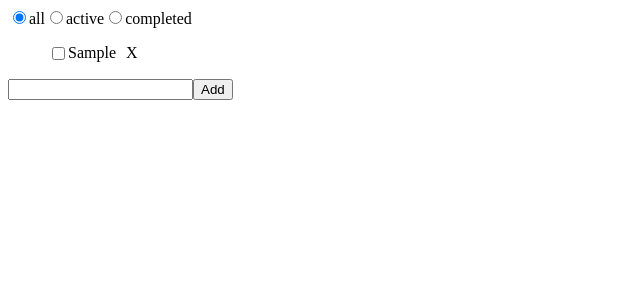
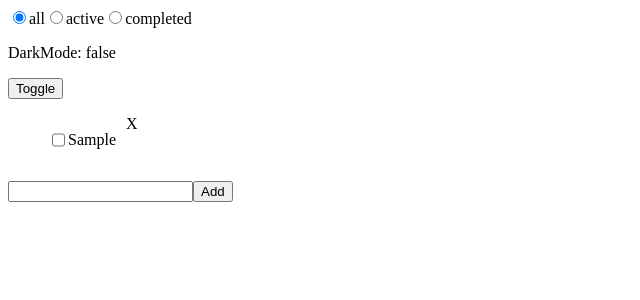
Before and after one commit to broship0821/react-todo, a React (Create React App) app: page / in a window 1280 px wide. Both pictures are taken after typing "Sample" into the empty fields and a click on the button "Add". Shown: the top 300 px of the page, without its empty margins (0-640 px from the left). Built offline with nearby package versions, Linux system fonts and the light colour scheme.

Commit message:
dark mode

```diff
--- a/src/List.jsx
+++ b/src/List.jsx
@@ -1,8 +1,11 @@
-import { useEffect, useState } from "react";
+import { useContext, useState } from "react";
 import TodoHeader from "./components/TodoHeader";
+import TodoLi from "./components/TodoLi";
+import AddTodoBtn from "./components/AddTodoBtn";
+import { DarkModeProvider } from "./context/DarkModeContext";
 /**
  * 컴포넌트화 해보기
- * 다크모드 지원
+ * 다크모드 지원 -> DarkModeProvider 랑 context랑 같은곳에서 사용하면 안됨
  * 로컬스토리지에 저장
  * @returns
  */
@@ -10,30 +13,9 @@ export default function List() {
   const [todo, setTodo] = useState("");
   const [todos, setTodos] = useState([]);
   const [display, setDisplay] = useState("all");
-  const onChange = (e) => {
-    setTodo(e.target.value);
-  };
-  const onClick = () => {
-    setTodos((prev) => [...prev, { name: todo, checked: false }]);
-    setTodo("");
-  };
-  const onDelete = (idx) => {
-    setTodos((prev) => prev.filter((item, index) => index !== idx));
-  };
-  const onChangeCheckbox = (idx) => {
-    setTodos((prev) =>
-      prev.map((item, index) => {
-        if (index === idx)
-          return {
-            ...item,
-            checked: !item.checked,
-          };
-        return item;
-      })
-    );
-  };
+
   return (
-    <div>
+    <DarkModeProvider>
       <TodoHeader display={display} setDisplay={setDisplay} />
       <ul>
         {(display === "all"
@@ -42,21 +24,10 @@ export default function List() {
               display === "completed" ? item.checked : !item.checked
             )
         ).map((oneTodo, idx) => (
-          <li key={idx} style={{ display: "flex" }}>
-            <input
-              type="checkbox"
-              checked={oneTodo.checked}
-              onChange={() => onChangeCheckbox(idx)}
-            />{" "}
-            {oneTodo.name}
-            <span style={{ paddingLeft: "10px" }} onClick={() => onDelete(idx)}>
-              X
-            </span>
-          </li>
+          <TodoLi key={idx} oneTodo={oneTodo} idx={idx} setTodos={setTodos} />
         ))}
       </ul>
-      <input type="text" value={todo} onChange={onChange} />
-      <button onClick={onClick}>Add</button>
-    </div>
+      <AddTodoBtn todo={todo} setTodo={setTodo} setTodos={setTodos} />
+    </DarkModeProvider>
   );
 }
--- /dev/null
+++ b/src/components/AddTodoBtn.jsx
@@ -0,0 +1,15 @@
+export default function AddTodoBtn({ todo, setTodo, setTodos }) {
+  const onChange = (e) => {
+    setTodo(e.target.value);
+  };
+  const onClick = () => {
+    setTodos((prev) => [...prev, { name: todo, checked: false }]);
+    setTodo("");
+  };
+  return (
+    <>
+      <input type="text" value={todo} onChange={onChange} />
+      <button onClick={onClick}>Add</button>
+    </>
+  );
+}
--- a/src/components/TodoHeader.jsx
+++ b/src/components/TodoHeader.jsx
@@ -1,6 +1,9 @@
+import { useContext } from "react";
 import InputRadio from "./InputRadio";
+import { DarkModeContext } from "../context/DarkModeContext";
 
 export default function TodoHeader({ display, setDisplay }) {
+  const { darkMode, toggleDarkMode } = useContext(DarkModeContext);
   const onChangeRadio = (e) => {
     setDisplay(e.target.value);
   };
@@ -13,6 +16,10 @@ export default function TodoHeader({ display, setDisplay }) {
         display={display}
         onChange={onChangeRadio}
       />
+      <p>
+        DarkMode: <span>{darkMode.toString()}</span>
+      </p>
+      <button onClick={() => toggleDarkMode()}>Toggle</button>
     </div>
   );
 }
--- /dev/null
+++ b/src/components/TodoLi.jsx
@@ -0,0 +1,38 @@
+import { useContext } from "react";
+import { DarkModeContext } from "../context/DarkModeContext";
+
+export default function TodoLi({ oneTodo, idx, setTodos }) {
+  const { darkMode } = useContext(DarkModeContext);
+  const onChangeCheckbox = (idx) => {
+    setTodos((prev) =>
+      prev.map((item, index) => {
+        if (index === idx)
+          return {
+            ...item,
+            checked: !item.checked,
+          };
+        return item;
+      })
+    );
+  };
+
+  const onDelete = (idx) => {
+    setTodos((prev) => prev.filter((item, index) => index !== idx));
+  };
+
+  return (
+    <li style={{ display: "flex" }}>
+      <input
+        type="checkbox"
+        checked={oneTodo.checked}
+        onChange={() => onChangeCheckbox(idx)}
+      />{" "}
+      <p style={darkMode ? { backgroundColor: "black", color: "white" } : {}}>
+        {oneTodo.name}
+      </p>
+      <span style={{ paddingLeft: "10px" }} onClick={() => onDelete(idx)}>
+        X
+      </span>
+    </li>
+  );
+}
--- /dev/null
+++ b/src/context/DarkModeContext.jsx
@@ -0,0 +1,13 @@
+import { createContext, useState } from "react";
+
+export const DarkModeContext = createContext();
+
+export function DarkModeProvider({ children }) {
+  const [darkMode, setDarkMode] = useState(false);
+  const toggleDarkMode = () => setDarkMode((mode) => !mode);
+  return (
+    <DarkModeContext.Provider value={{ darkMode, toggleDarkMode }}>
+      {children}
+    </DarkModeContext.Provider>
+  );
+}
```
